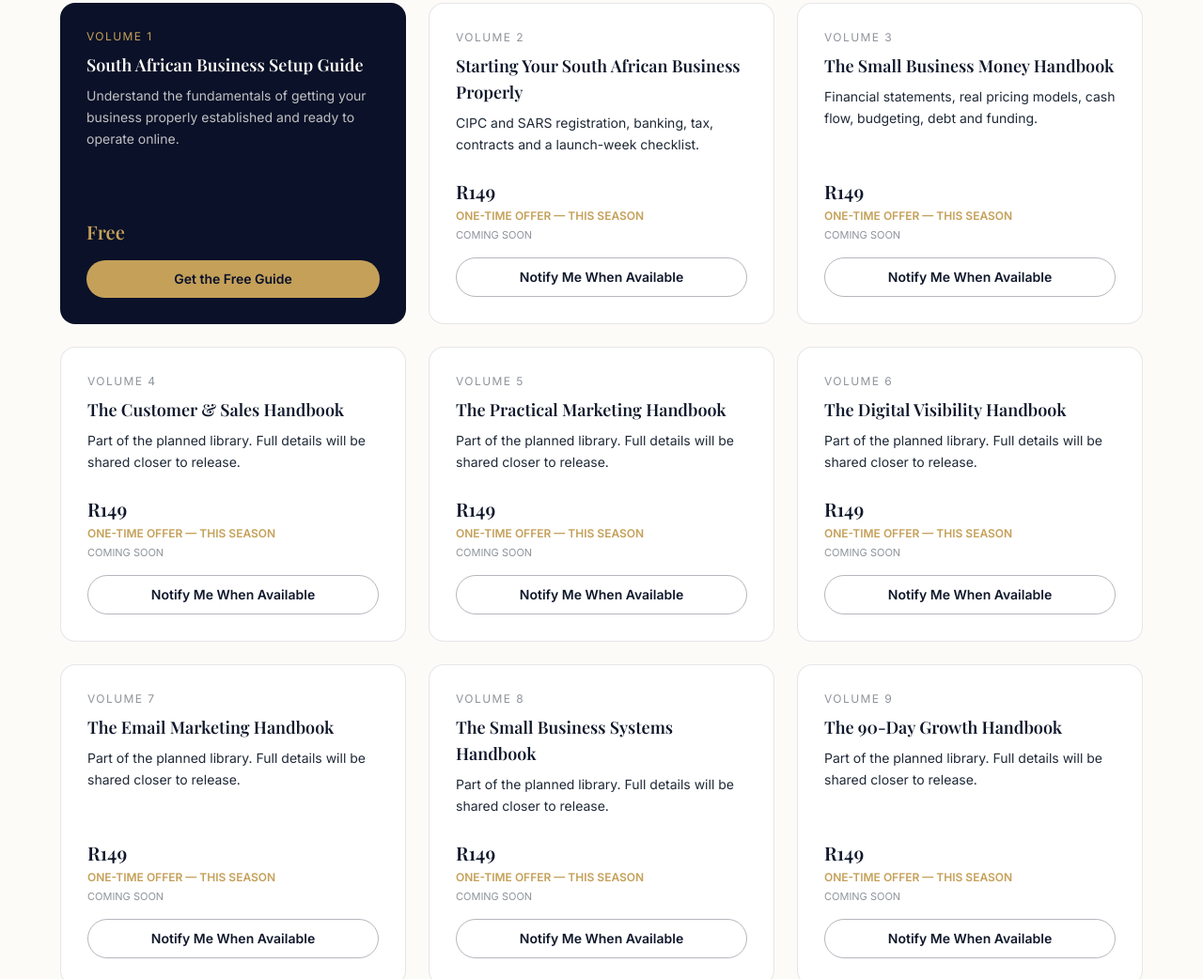
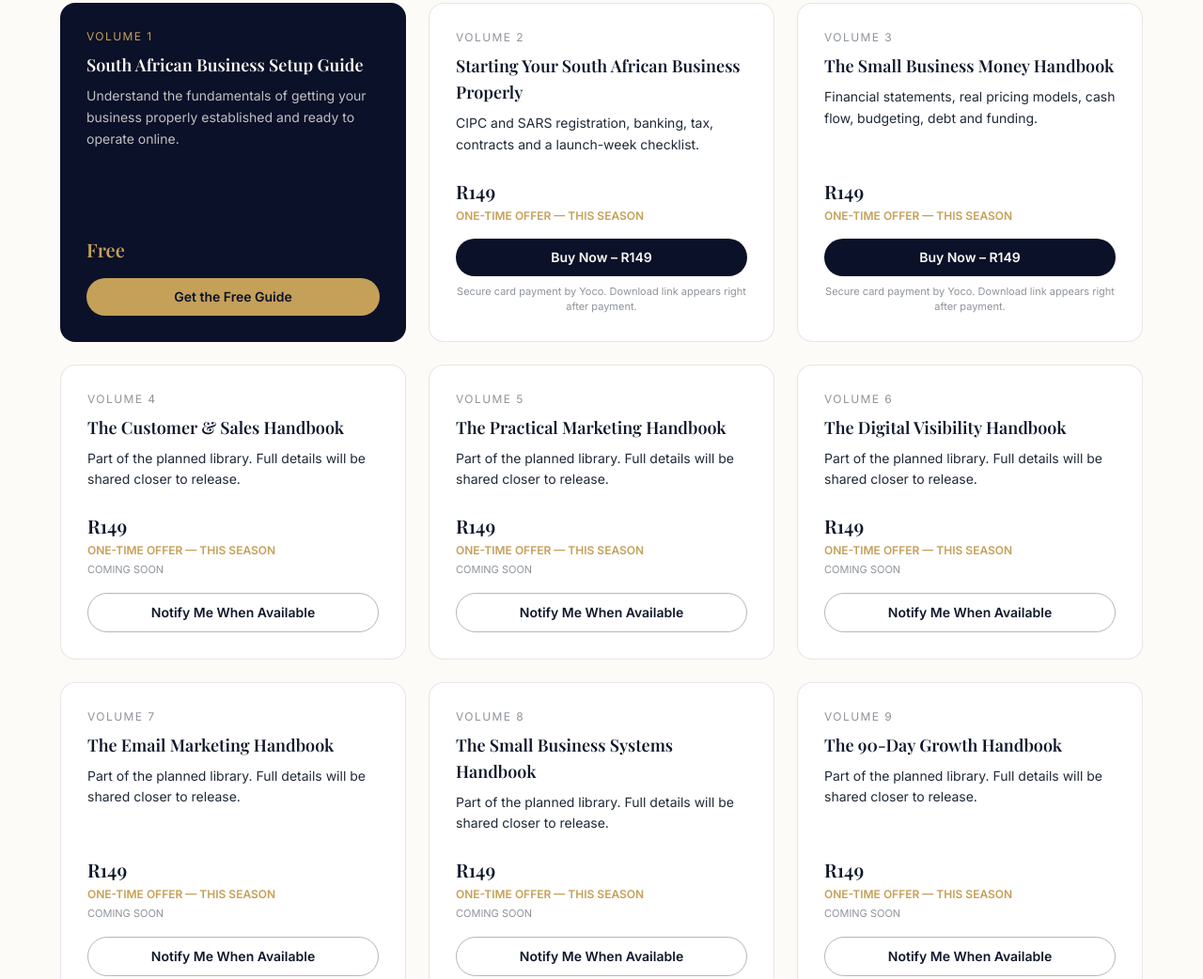
Before and after one commit to rynopro/ryno-croft-landing, a website: page sa-business.html in a window 1280 px wide. Shown: the part 1964-3006 px from the top of the page at 94% size. Drawn offline with nearby package versions, Linux system fonts and the light colour scheme; a web font is replaced by a local one.

Commit message:
Add Buy buttons for volumes 2 and 3 on sa-business page

```diff
--- a/sa-business.html
+++ b/sa-business.html
@@ -198,10 +198,11 @@
         <p class="text-sm text-slate leading-relaxed mb-6 flex-1">CIPC and SARS registration, banking, tax, contracts and a launch-week checklist.</p>
         <p class="font-serif text-xl font-semibold text-charcoal mb-1">R149</p>
         <p class="text-xs text-gold font-semibold uppercase mb-1">One-Time Offer &mdash; This Season</p>
-        <p class="text-[11px] text-slate/50 uppercase mb-4">Coming Soon</p>
-        <a href="#free-guide" data-interest="volume-2" class="notify-link w-full text-center border border-navy/30 text-charcoal font-semibold px-5 py-2.5 rounded-full hover:border-navy transition-colors text-sm">
-          Notify Me When Available
-        </a>
+        <form method="post" action="/api/checkout" class="mt-3">
+          <input type="hidden" name="volume" value="2">
+          <button type="submit" class="w-full text-center bg-navy text-cream font-semibold px-5 py-2.5 rounded-full hover:bg-charcoal transition-colors text-sm">Buy Now &ndash; R149</button>
+        </form>
+        <p class="text-[11px] text-slate/50 mt-2 text-center">Secure card payment by Yoco. Download link appears right after payment.</p>
       </div>
 
       <!-- Volume 3 -->
@@ -211,10 +212,11 @@
         <p class="text-sm text-slate leading-relaxed mb-6 flex-1">Financial statements, real pricing models, cash flow, budgeting, debt and funding.</p>
         <p class="font-serif text-xl font-semibold text-charcoal mb-1">R149</p>
         <p class="text-xs text-gold font-semibold uppercase mb-1">One-Time Offer &mdash; This Season</p>
-        <p class="text-[11px] text-slate/50 uppercase mb-4">Coming Soon</p>
-        <a href="#free-guide" data-interest="volume-3" class="notify-link w-full text-center border border-navy/30 text-charcoal font-semibold px-5 py-2.5 rounded-full hover:border-navy transition-colors text-sm">
-          Notify Me When Available
-        </a>
+        <form method="post" action="/api/checkout" class="mt-3">
+          <input type="hidden" name="volume" value="3">
+          <button type="submit" class="w-full text-center bg-navy text-cream font-semibold px-5 py-2.5 rounded-full hover:bg-charcoal transition-colors text-sm">Buy Now &ndash; R149</button>
+        </form>
+        <p class="text-[11px] text-slate/50 mt-2 text-center">Secure card payment by Yoco. Download link appears right after payment.</p>
       </div>
 
       <!-- Volume 4 -->
```
